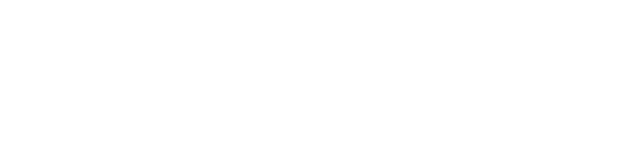
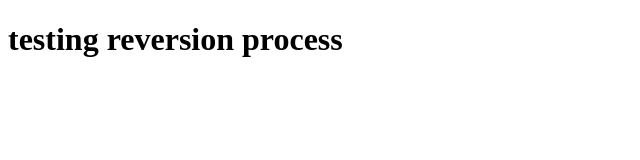
Before and after one commit to Aphelion01237/Portfolio-Profile, a plain HTML site: page index.html in a window 1280 px wide. Shown: the whole page, without its empty margins (0-640 px from the left). Drawn offline with Linux system fonts and the light colour scheme.

Commit message:
practicing reversion

```diff
--- a/index.html
+++ b/index.html
@@ -7,6 +7,6 @@
     <title>Document</title>
 </head>
 <body>
-
+    <h1>testing reversion process</h1>
 </body>
 </html>
```
